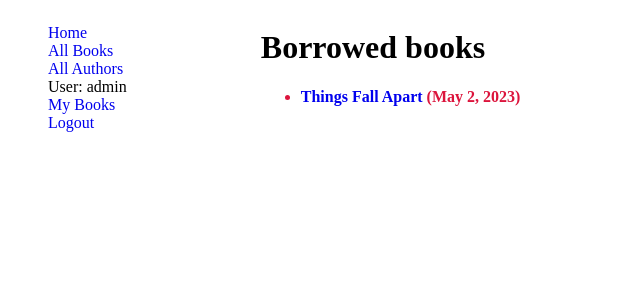
After one commit to johnpauljpc/LibraryWeb, a Django app: page /catalog/mybooks/ in a window 1280 px wide. The commit adds this page. Shown: the top 300 px of the page, without its empty margins (0-640 px from the left). Run offline with Django 4.2, Linux system fonts and the light colour scheme; a user stored in the database is signed in; data comes from the database, SQL or seed files in the repository; both versions use the stored data as it was after the commit.

Commit message:
borrowed books view

```diff
--- a/catalog/admin.py
+++ b/catalog/admin.py
@@ -22,7 +22,7 @@ class BookAdmin(admin.ModelAdmin):
 
 @admin.register(BookInstance)
 class BookInstanceAdmin(admin.ModelAdmin):
-    list_display = ['book', 'status', 'due_back']
+    list_display = ['book', 'status', 'due_back', 'borrower', 'is_overdue']
     list_filter = ['status', 'due_back']
 
     # Sectioning the detail view
@@ -31,7 +31,7 @@ class BookInstanceAdmin(admin.ModelAdmin):
             'fields':('book', 'imprint', 'id')
         }),
         ('Availability', {
-            'fields':('status', 'due_back')
+            'fields':('status', 'due_back', 'borrower')
         })
     )
 
--- a/catalog/models.py
+++ b/catalog/models.py
@@ -2,6 +2,7 @@ from django.db import models
 from django.contrib.auth.models import User
 from django.urls import reverse
 import uuid
+from datetime import date
 
 # Create your models here.
 class Author(models.Model):
@@ -76,5 +77,14 @@ class BookInstance(models.Model):
     def __str__(self):
         return f'{self.book.title}'
 
+    @property
+    def is_overdue(self):
+        """Determines if the book is overdue based on due date and current date."""
+        if self.due_back:
+            return bool(self.due_back and date.today() > self.due_back)
+
+
+
+
     def get_absolute_url(self):
         return reverse('bookinstance-detail', args=[str(self.id)])
--- a/catalog/urls.py
+++ b/catalog/urls.py
@@ -1,6 +1,7 @@
 from django.urls import path
 from django.views.generic import RedirectView
-from .views import home, BookView, BookDetail, AuthorListView, AuthorDetailView
+from .views import (home, BookView, BookDetail, AuthorListView,
+                     AuthorDetailView, LoanedBooksByUserListView)
 
 
 urlpatterns = [
@@ -8,7 +9,9 @@ urlpatterns = [
     path('books/', BookView.as_view(), name='book-list'),
     path('book/<str:pk>/', BookDetail.as_view() ,name="book-detail"),
     path('authors/', AuthorListView.as_view(), name="authors"),
-    path('author/<str:pk>/', AuthorDetailView.as_view(), name="author-detail")
+    path('author/<str:pk>/', AuthorDetailView.as_view(), name="author-detail"),
+    path('mybooks/', LoanedBooksByUserListView.as_view(), name="loaned-books" ),
+
 
 
 ]
--- a/catalog/views.py
+++ b/catalog/views.py
@@ -1,7 +1,10 @@
+from typing import Any
+from django.db.models.query import QuerySet
 from django.shortcuts import render
 from django.http import HttpResponse
 from django.views.generic import ListView, DetailView
 from .models import Book, Author, BookInstance
+from django.contrib.auth.mixins import LoginRequiredMixin
 
 
 # Create your views here.
@@ -46,3 +49,15 @@ class AuthorListView(ListView):
 class AuthorDetailView(DetailView):
     model = Author
     template_name = 'author_detail.html'
+
+
+class LoanedBooksByUserListView(LoginRequiredMixin, ListView):
+    model = BookInstance
+    template_name = 'lonedbookes-by-user.html'
+    context_object_name = 'borrowedBooks'
+
+
+    def get_queryset(self):
+        QS = BookInstance.objects.filter(borrower = self.request.user).filter(status__exact = 'o').order_by('due_back')
+        return QS
+        # return super().get_queryset()
--- /dev/null
+++ b/templates/lonedbookes-by-user.html
@@ -0,0 +1,19 @@
+{% extends "base.html" %}
+
+{% block content %}
+    <h1>Borrowed books</h1>
+
+    {% if borrowedBooks %}
+    <ul>
+
+      {% for bk in borrowedBooks %}
+      <li class="{% if bk.is_overdue %}text-danger{% endif %}">
+        <a href="{% url 'book-detail' bk.book.pk %}">{{ bk.book.title }}</a> ({{ bk.due_back }})
+      </li>
+      {% endfor %}
+    </ul>
+
+    {% else %}
+      <p>There are no books borrowed.</p>
+    {% endif %}
+{% endblock %}
--- a/templates/partials/sidebar.html
+++ b/templates/partials/sidebar.html
@@ -5,6 +5,7 @@
 
     {% if user.is_authenticated %}
      <li>User: {{ user.get_username }}</li>
+     <li><a href="{% url 'loaned-books' %}"> My Books</a></li>
      <li><a href="{% url 'logout' %}?next={{ request.path }}">Logout</a></li>
    {% else %}
      <li><a href="{% url 'login' %}?next={{ request.path }}">Login</a></li>
```
Also changed, not shown: db.sqlite3.
